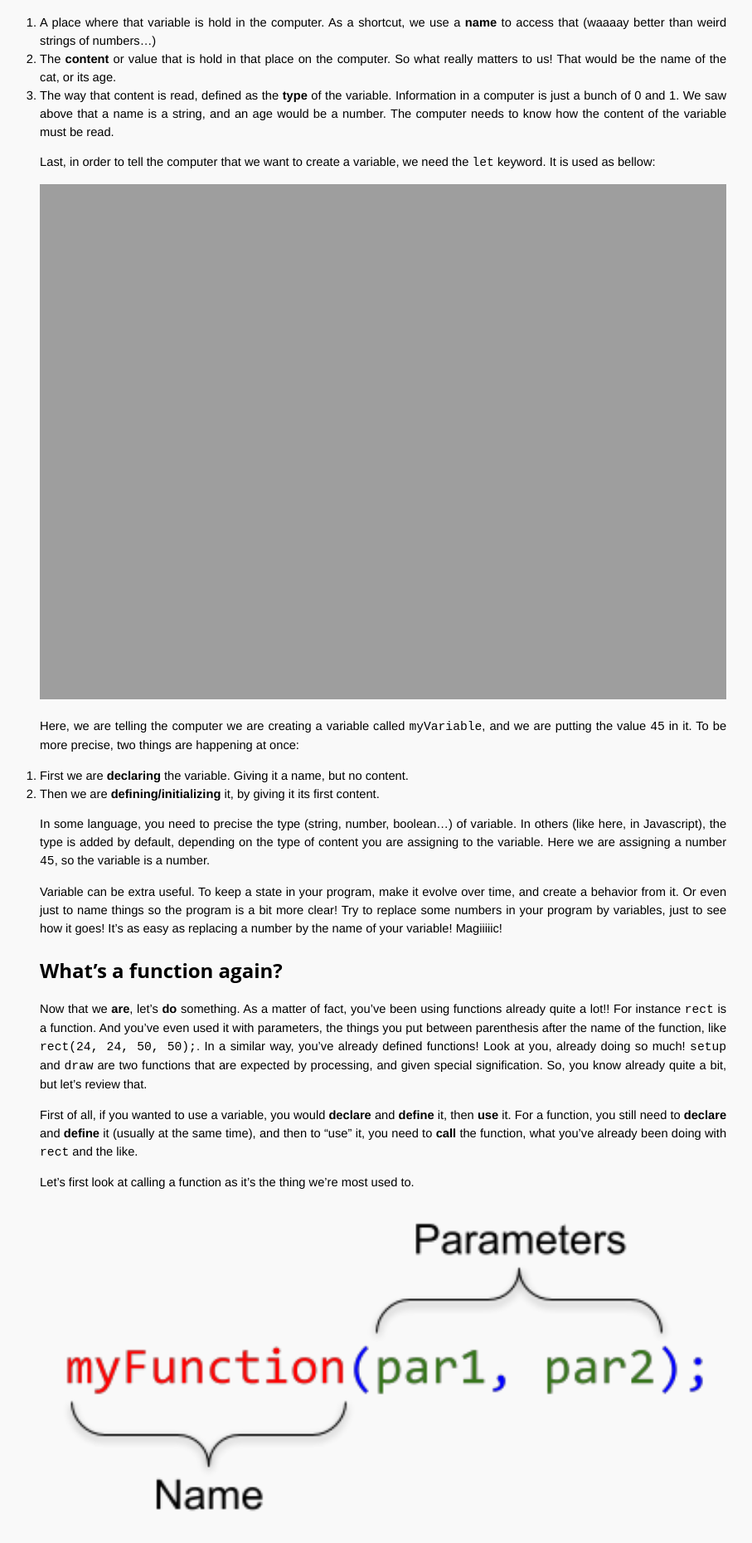
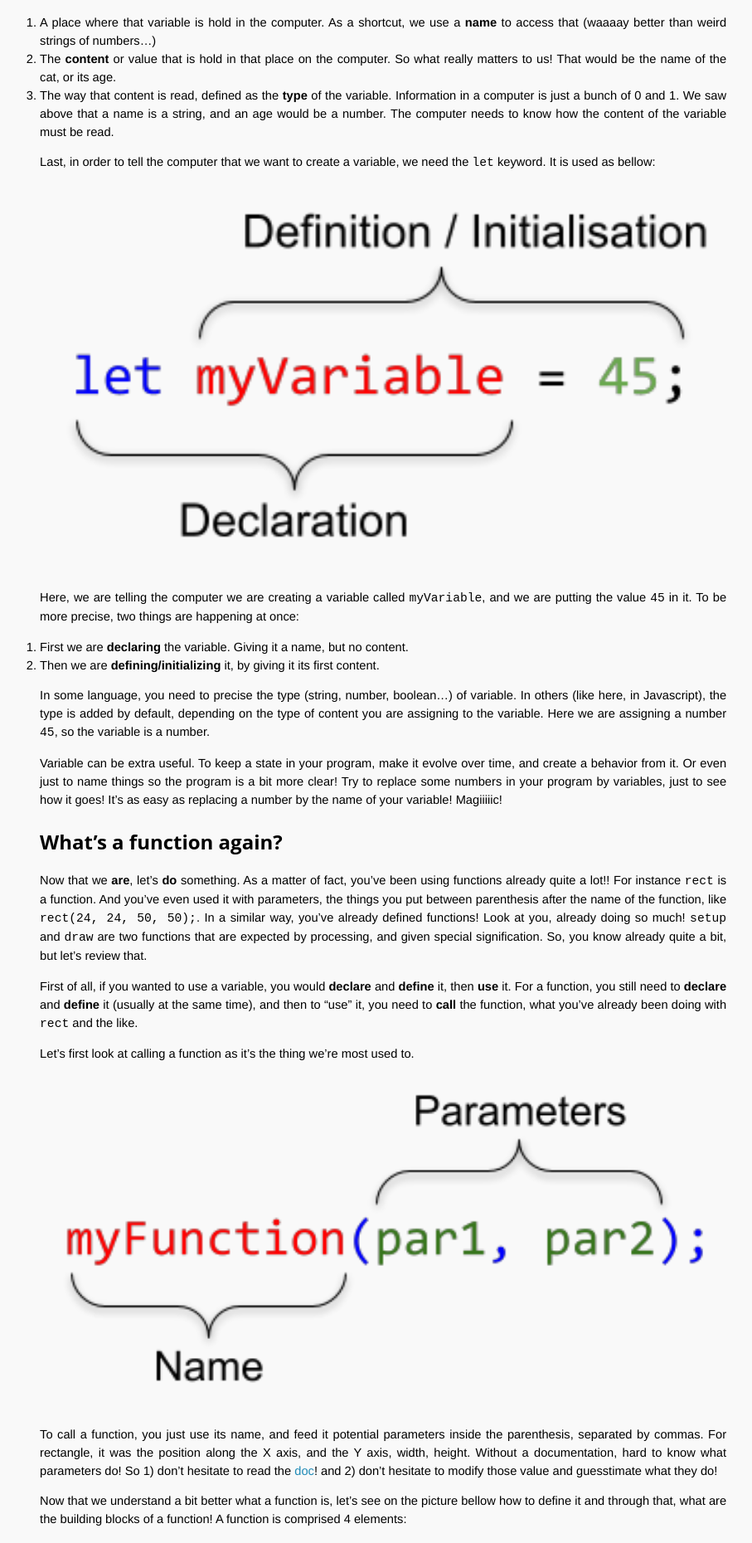
Before and after one commit to romamile/introcode, a Jekyll site: the page built from log4_Back_in_business.markdown, in a window 1280 px wide. Shown: the part 555-2415 px from the top of the page at 83% size, without its empty margins (308-1215 px from the left). Built offline with Jekyll 4.4.1, drawn with Linux system fonts in a browser that asks for light colours.

Commit message:
Update log4_Back_in_business.markdown

```diff
--- a/log4_Back_in_business.markdown
+++ b/log4_Back_in_business.markdown
@@ -19,7 +19,7 @@ A variable is an information kept in memory on the computer. It is the sum of th
 
 Last, in order to tell the computer that we want to create a variable, we need the `let` keyword. It is used as bellow:
 
-![A variable](https://romamile.github.io/introcode/assets/variablei_plus.png)
+![A variable](https://romamile.github.io/introcode/assets/variable_plus.png)
 
 Here, we are telling the computer we are creating a variable called `myVariable`, and we are putting the value `45` in it. To be more precise, two things are happening at once:
  1. First we are **declaring** the variable. Giving it a name, but no content.
```
